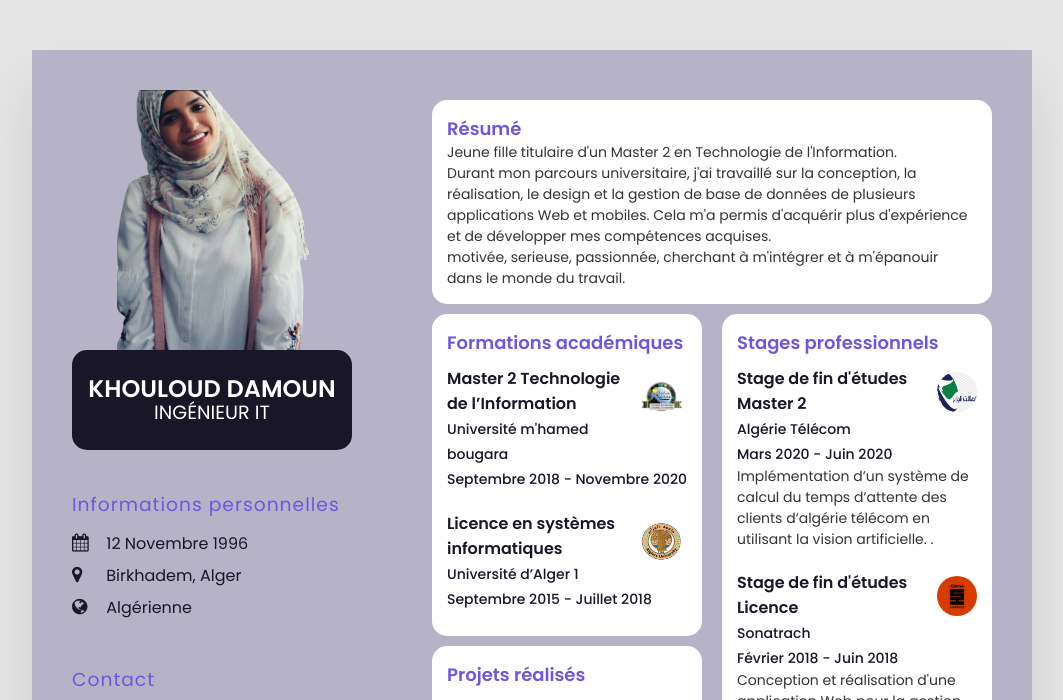
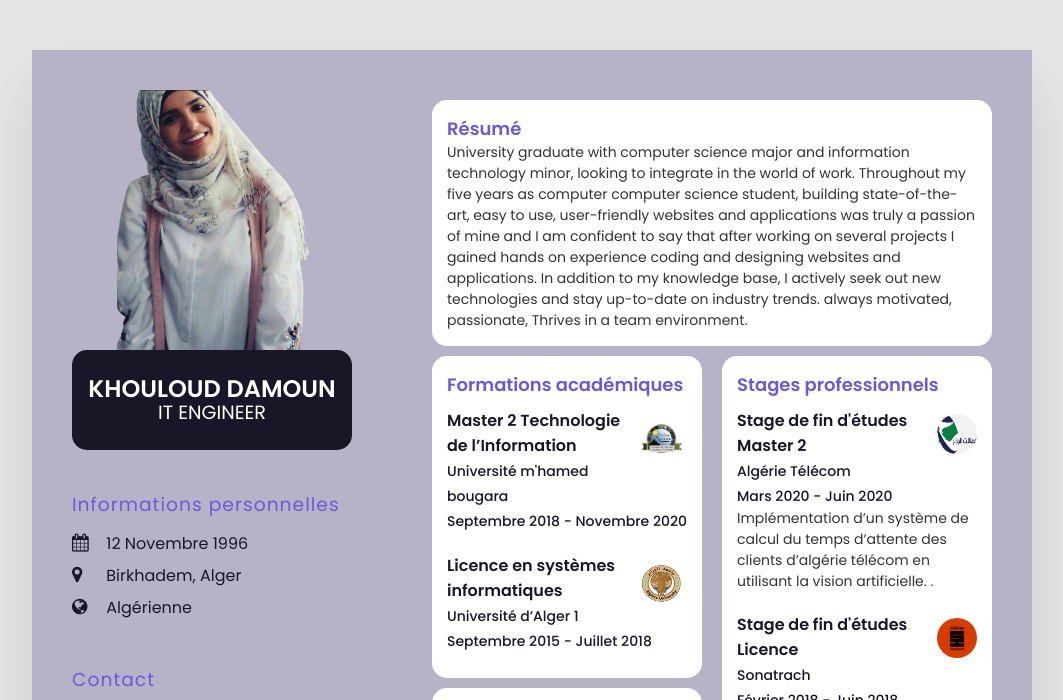
Before and after one commit to khoulouddn/portfolio-website, a plain HTML site: page CV.html in a window 1280 px wide. Shown: the top 700 px of the page, without its empty margins (108-1171 px from the left). Drawn offline with Linux system fonts and the light colour scheme.

Commit message:
Update CV.html

```diff
--- a/CV.html
+++ b/CV.html
@@ -20,7 +20,7 @@
                       <img src="assets/img/perfil.png" alt="">
                     </div>
                     <div class="protxt">
-                        <h2>Khouloud Damoun <br> <span> Ingénieur IT</span></h2>
+                        <h2>Khouloud Damoun <br> <span> IT Engineer</span></h2>
                     </div>
                 </div>
 
@@ -113,10 +113,12 @@
             <div class="right-side">
                 <div class="rsdiv about">
                     <h2 class="title2">Résumé</h2>
-                    <p>Jeune fille titulaire d'un Master 2 en Technologie de l'Information.<br>
-                    Durant mon parcours universitaire, j'ai travaillé sur la conception, la réalisation, le design et la gestion de base de données de
-                    plusieurs applications Web et mobiles. Cela m'a permis d'acquérir plus d'expérience et de développer mes compétences acquises.<br>
-                    motivée, serieuse, passionnée, cherchant à m'intégrer et à m'épanouir dans le monde du travail.
+                    <p>University graduate with computer science major and information technology minor, looking  to integrate in the world of work.
+                       Throughout my five years as computer computer science student, building state-of-the-art, easy to use, user-friendly
+                        websites and applications was truly a passion of mine and I am confident to say that after working on several projects
+                        I gained hands on experience coding and designing websites and applications.
+                       In addition to my knowledge base, I actively seek out new technologies and stay up-to-date on industry trends.
+                       always motivated, passionate, Thrives in a team environment.
                    </p>
                 </div>
                 <div class="content">
```
